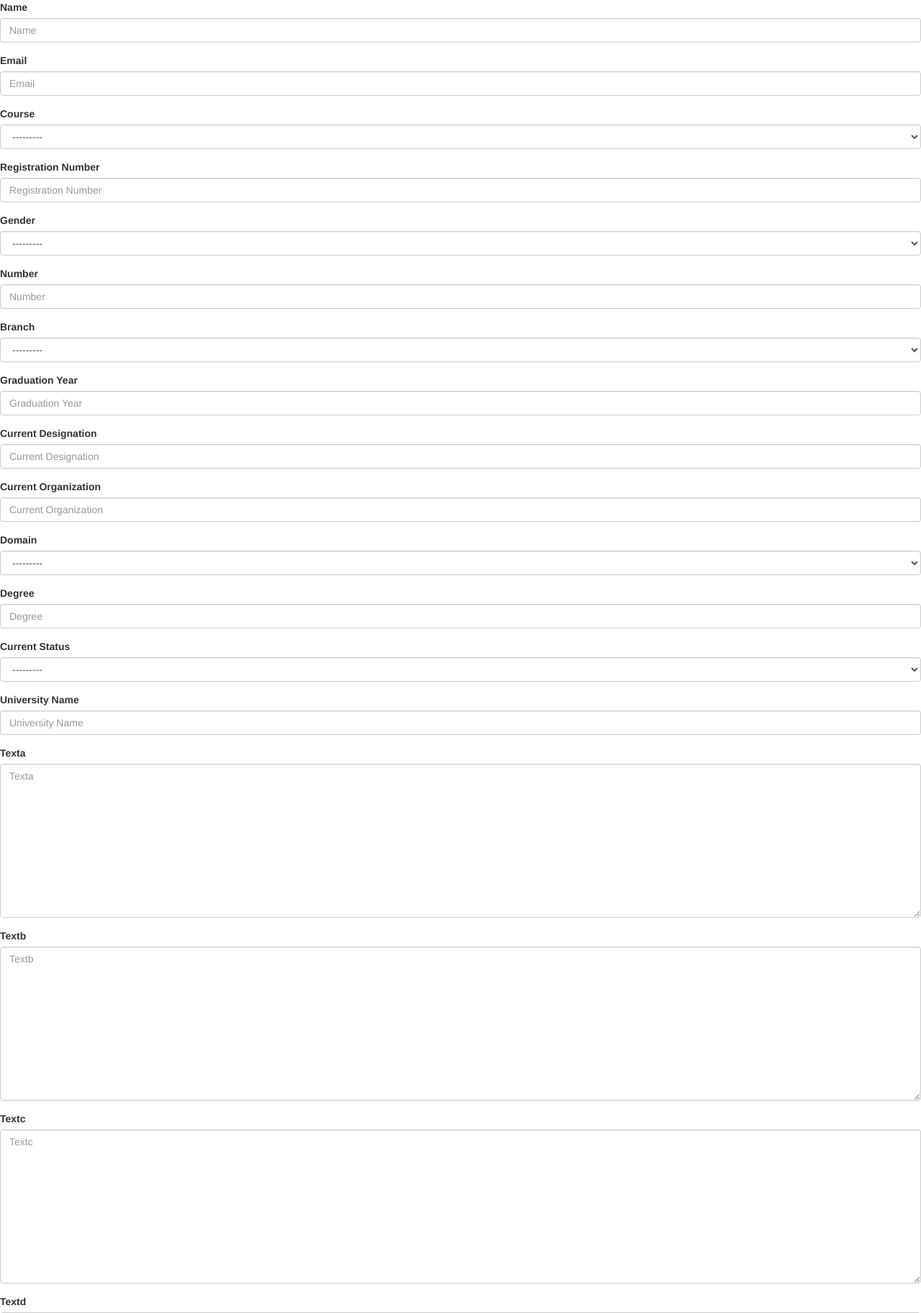
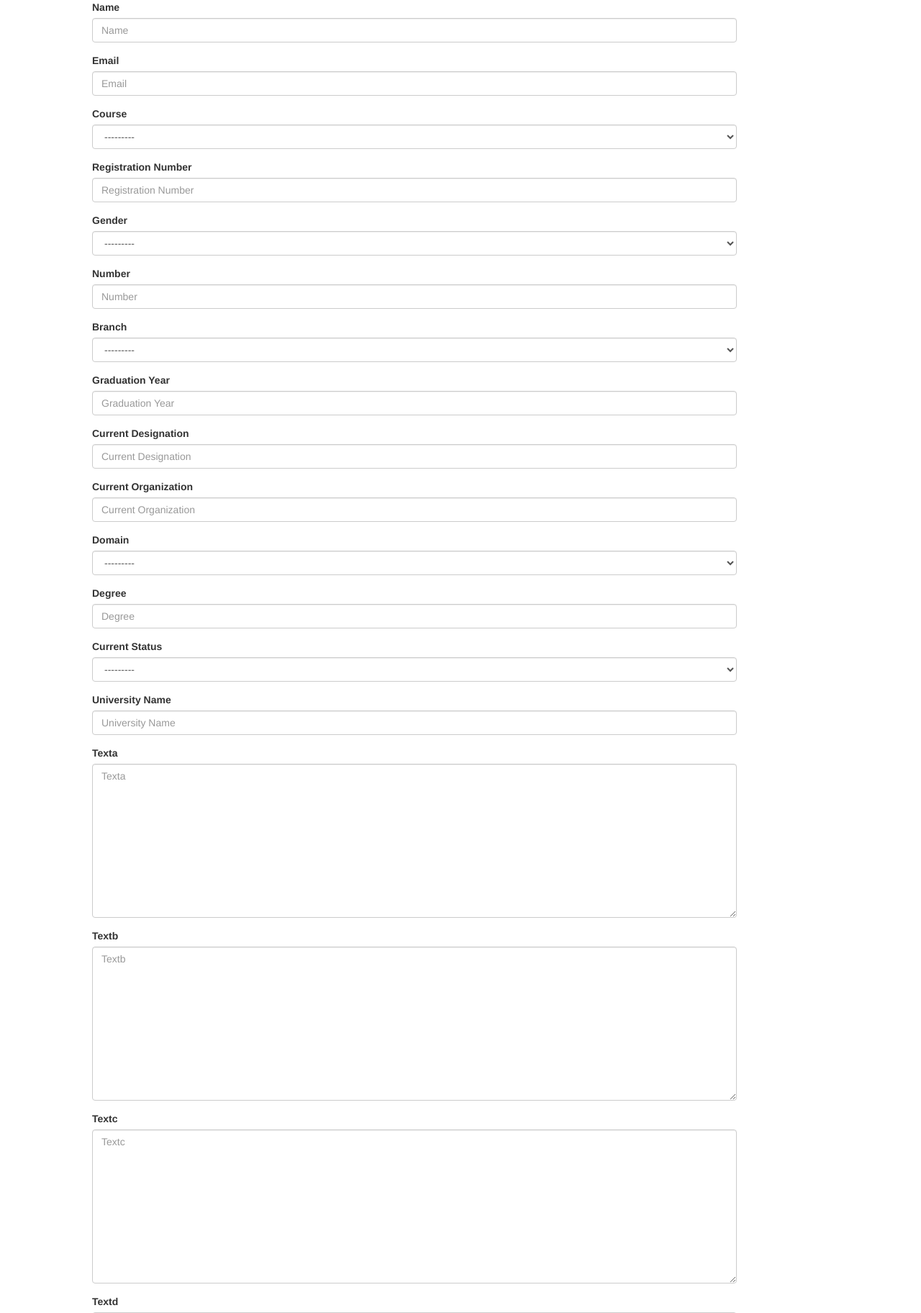
Before and after one commit to Prabharoop/placementgec, a Django app: page /form in a window 1280 px wide. Shown: the top 1824 px of the page at 72% size. Run offline with Django 3.2, Linux system fonts and the light colour scheme; some libraries are stand-ins or nearby versions.

Commit message:
form class

```diff
--- a/mainapp/templates/mainapp/register1.html
+++ b/mainapp/templates/mainapp/register1.html
@@ -2,10 +2,10 @@
 {% load static %}
 {% bootstrap_css %}
 {% bootstrap_javascript %}
-
-
-
-  <form method="post"  class="form">
+<head>
+	<link rel="stylesheet" type="text/css" href="{% static 'css/first-new.css' %}">
+</head>
+  <form method="post"  class="simple-form">
   {% csrf_token %}
   {% bootstrap_form form %}
 
--- /dev/null
+++ b/static/css/first-new.css
@@ -0,0 +1,5 @@
+.simple-form {
+	width:70%;
+  margin-left: 10%;
+  margin-right: 10%;
+}
--- a/static/css/first.css
+++ b/static/css/first.css
@@ -208,7 +208,9 @@ label{
 
 }
 
-
+.simple-form {
+	width: 120px;
+}
 
 
 
```
